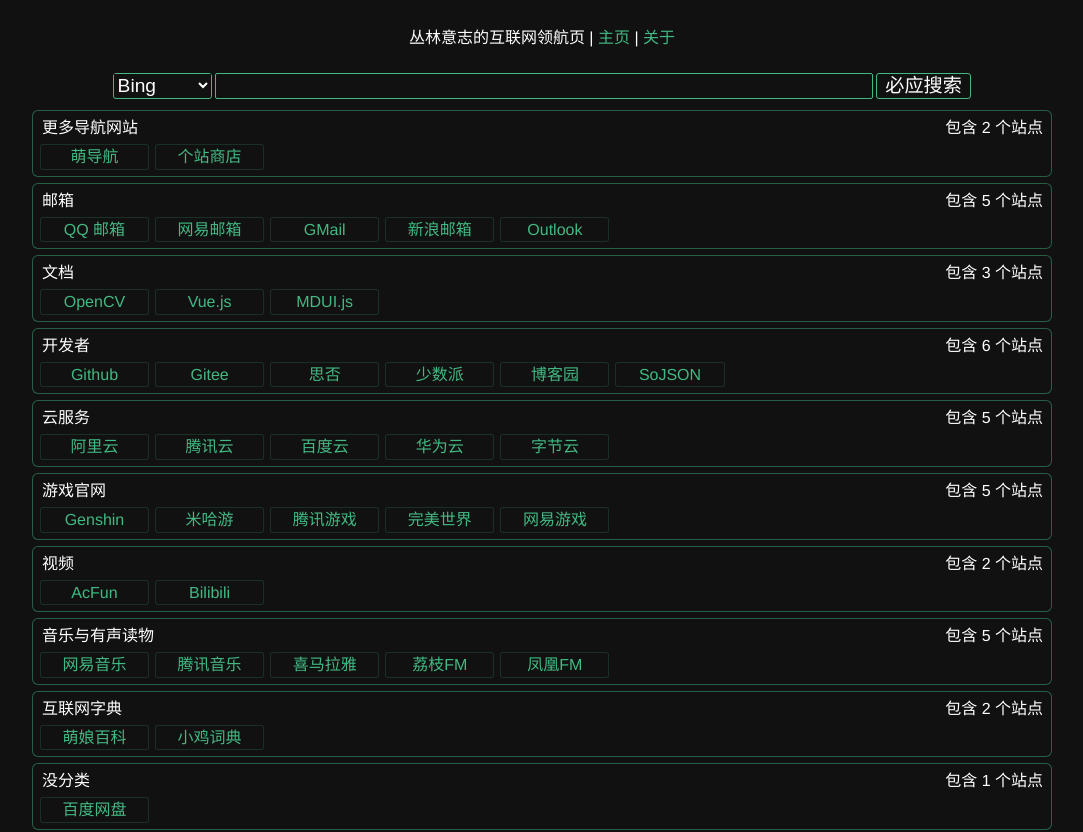
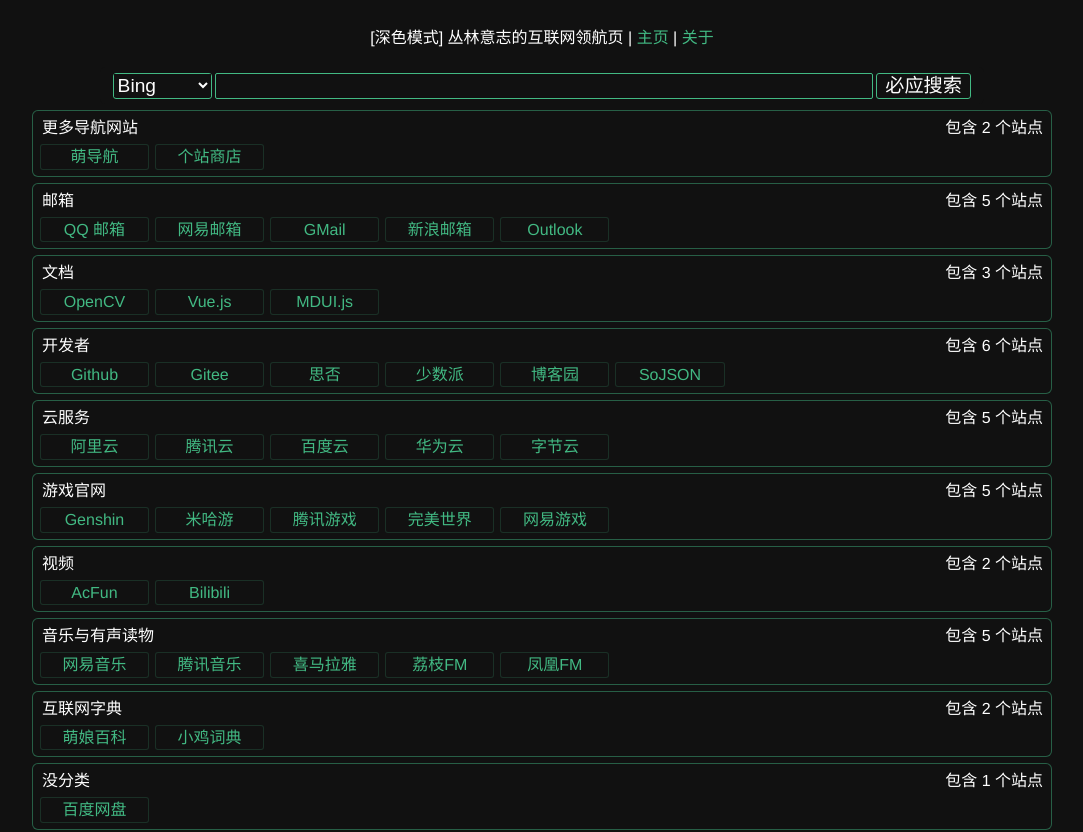
Before and after one commit to conglinyizhi/NavigationCenter, a Vue app: page / in a window 1280 px wide. Shown: the top 832 px of the page, without its empty margins (98-1181 px from the left). Built offline with nearby package versions, Linux system fonts and the light colour scheme.

Commit message:
加入深色模式

```diff
--- a/src/components/Header.vue
+++ b/src/components/Header.vue
@@ -1,6 +1,6 @@
 <template>
   <div id="header">
-    丛林意志的互联网领航页 |
+    [深色模式] 丛林意志的互联网领航页 |
     <router-link to="/">主页</router-link> |
     <router-link to="/about">关于</router-link>
   </div>
```
